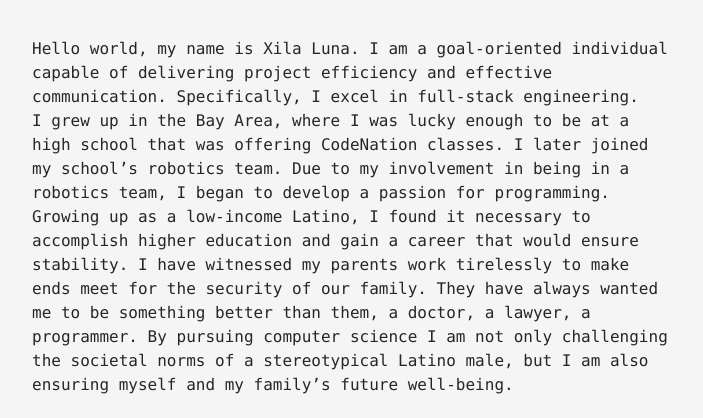
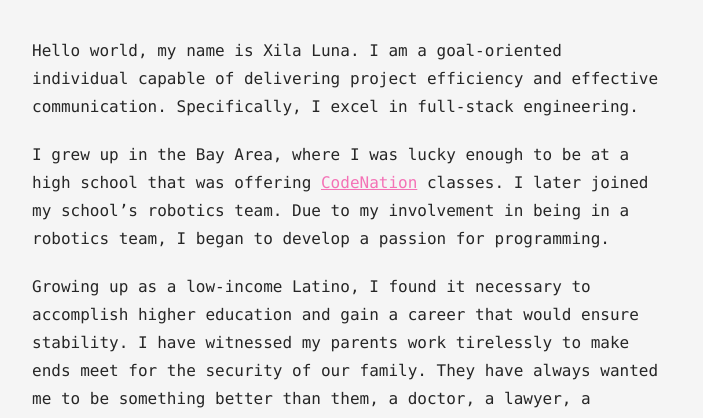
Before and after one commit to xilaluna/xilaluna.com, an Astro site: page /blog/hello-world in a window 1280 px wide. Shown: the part 180-598 px from the top of the page, without its empty margins (288-991 px from the left). Built offline with nearby package versions, Linux system fonts and the light colour scheme; Astro itself is replaced by a stand-in of ours.

Commit message:
add: tailwind typo prose

```diff
--- a/package.json
+++ b/package.json
@@ -16,6 +16,7 @@
     "tailwindcss": "^3.0.24"
   },
   "devDependencies": {
+    "@tailwindcss/typography": "^0.5.9",
     "prettier": "^2.8.4",
     "prettier-plugin-astro": "^0.8.0",
     "prettier-plugin-tailwindcss": "^0.2.5"
--- a/src/layouts/BlogLayout.astro
+++ b/src/layouts/BlogLayout.astro
@@ -8,8 +8,10 @@ const { frontmatter } = Astro.props;
 <Layout title={frontmatter.title} activeNav="blog">
   <main class="mx-auto max-w-screen-sm space-y-10 px-4 py-10 sm:px-0">
     <Heading title={frontmatter.title} description={frontmatter.description} />
-    <section>
+    <article
+      class="prose prose-headings:text-skin-emphasis prose-p:text-skin-base prose-a:text-skin-accent hover:prose-a:text-skin-accent-hover"
+    >
       <slot />
-    </section>
+    </article>
   </main>
 </Layout>
--- a/tailwind.config.cjs
+++ b/tailwind.config.cjs
@@ -44,5 +44,5 @@ module.exports = {
       },
     },
   },
-  plugins: [],
+  plugins: [require("@tailwindcss/typography")],
 };
```
Also changed, not shown: pnpm-lock.yaml.
